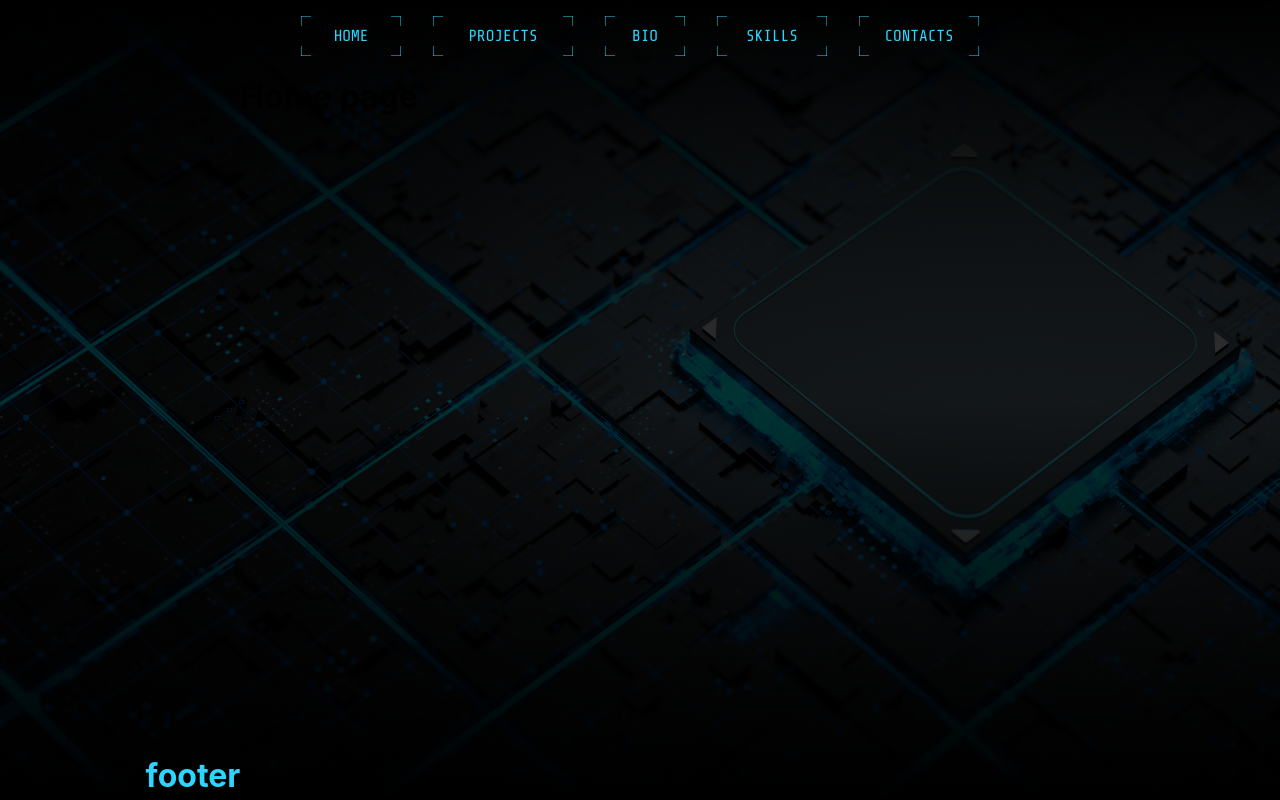
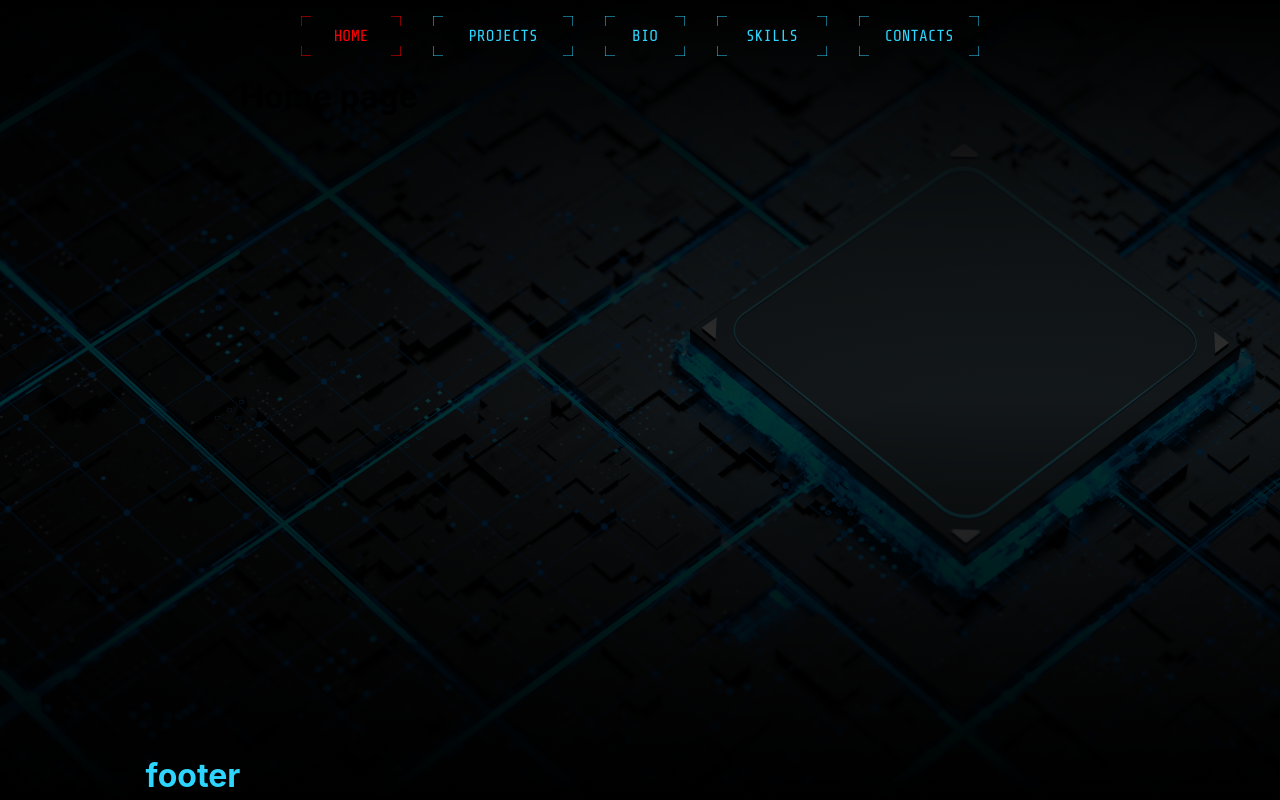
Before and after one commit to Belyayev/portfolio, a React (Create React App) app: page / in a window 1280 px wide. Built offline with nearby package versions, Linux system fonts and the light colour scheme.

Commit message:
highlighted menu buttons on selected path

```diff
--- a/src/App.tsx
+++ b/src/App.tsx
@@ -6,29 +6,51 @@ import Bio from "./pages/Bio";
 import Skills from "./pages/Skills";
 import Contacts from "./pages/Contacts";
 
-import { BrowserRouter, Routes, Route, Link } from "react-router-dom";
+import { BrowserRouter, Routes, Route, NavLink } from "react-router-dom";
+import { useState } from "react";
 
 function App() {
+  const [path, setPath] = useState(window.location.pathname);
   return (
     <div className="App">
       <BrowserRouter>
         <header>
           <div className="header">
-            <Link to="/">
-              <SvgButton color="rgb(45, 213, 255)" text="HOME" x={100} />
-            </Link>
-            <Link to="/projects">
-              <SvgButton color="rgb(45, 213, 255)" text="PROJECTS" x={140} />
-            </Link>
-            <Link to="/bio">
-              <SvgButton color="rgb(45, 213, 255)" text="BIO" x={80} />
-            </Link>
-            <Link to="/skills">
-              <SvgButton color="rgb(45, 213, 255)" text="SKILLS" x={110} />
-            </Link>
-            <Link to="/contacts">
-              <SvgButton color="rgb(45, 213, 255)" text="CONTACTS" x={120} />
-            </Link>
+            <NavLink to="/" onClick={() => setPath("/")}>
+              <SvgButton
+                color={path === "/" ? "red" : "rgb(45, 213, 255)"}
+                text="HOME"
+                x={100}
+              />
+            </NavLink>
+            <NavLink to="/projects" onClick={() => setPath("/projects")}>
+              <SvgButton
+                color={path === "/projects" ? "red" : "rgb(45, 213, 255)"}
+                text="PROJECTS"
+                x={140}
+              />
+            </NavLink>
+            <NavLink to="/bio" onClick={() => setPath("/bio")}>
+              <SvgButton
+                color={path === "/bio" ? "red" : "rgb(45, 213, 255)"}
+                text="BIO"
+                x={80}
+              />
+            </NavLink>
+            <NavLink to="/skills" onClick={() => setPath("/skills")}>
+              <SvgButton
+                color={path === "/skills" ? "red" : "rgb(45, 213, 255)"}
+                text="SKILLS"
+                x={110}
+              />
+            </NavLink>
+            <NavLink to="/contacts" onClick={() => setPath("/contacts")}>
+              <SvgButton
+                color={path === "/contacts" ? "red" : "rgb(45, 213, 255)"}
+                text="CONTACTS"
+                x={120}
+              />
+            </NavLink>
           </div>
         </header>
         <main>
--- a/src/components/SvgDialCircle.tsx
+++ b/src/components/SvgDialCircle.tsx
@@ -37,7 +37,7 @@ function SVGDialCircle(props: ISvg) {
   let text = props.text;
 
   let x1 = 10;
-  if (props.text) x1 = props.text.length * 5 + 10;
+  if (props.text) x1 = props.text.length * 5 + 8;
   if (x1 > 80) x1 = 80;
 
   return (
```
